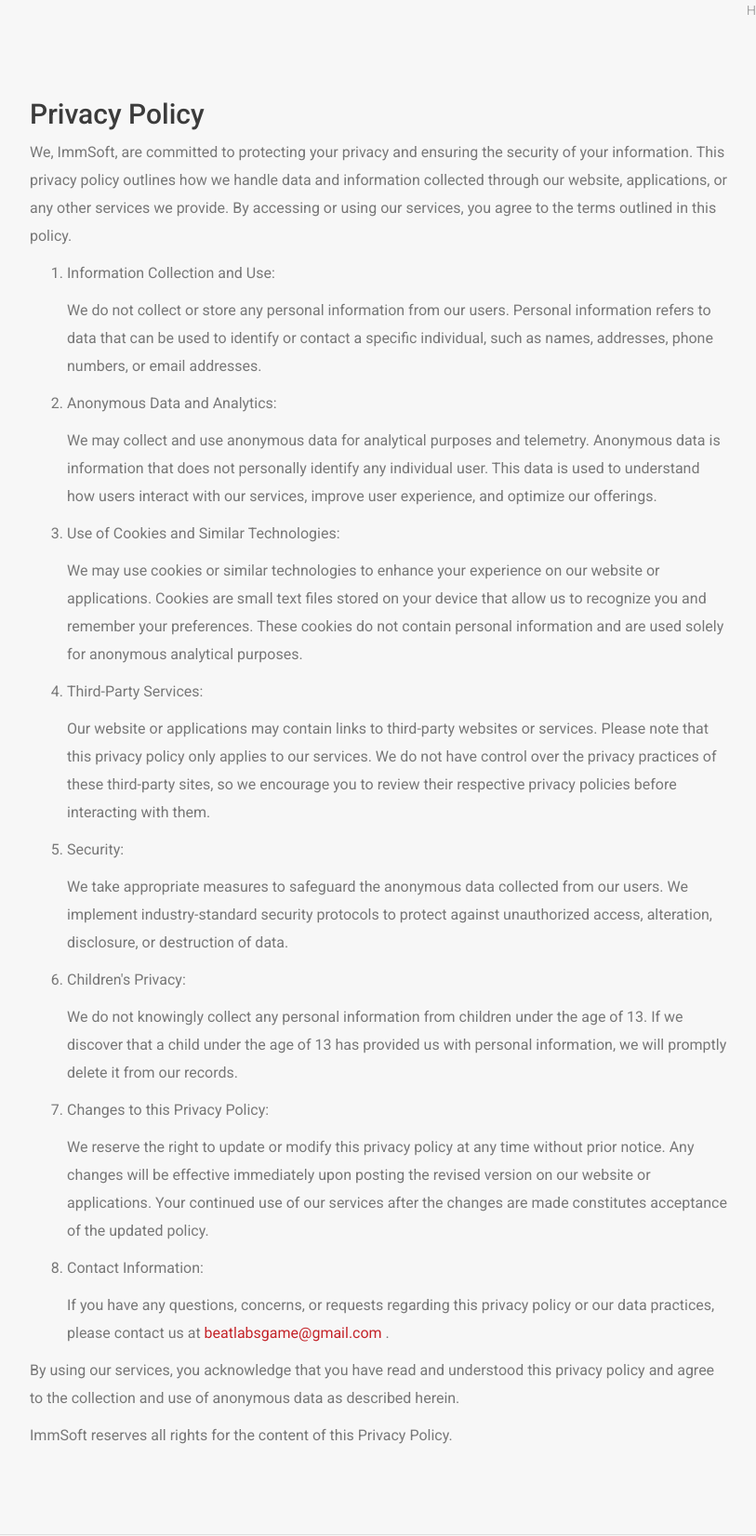
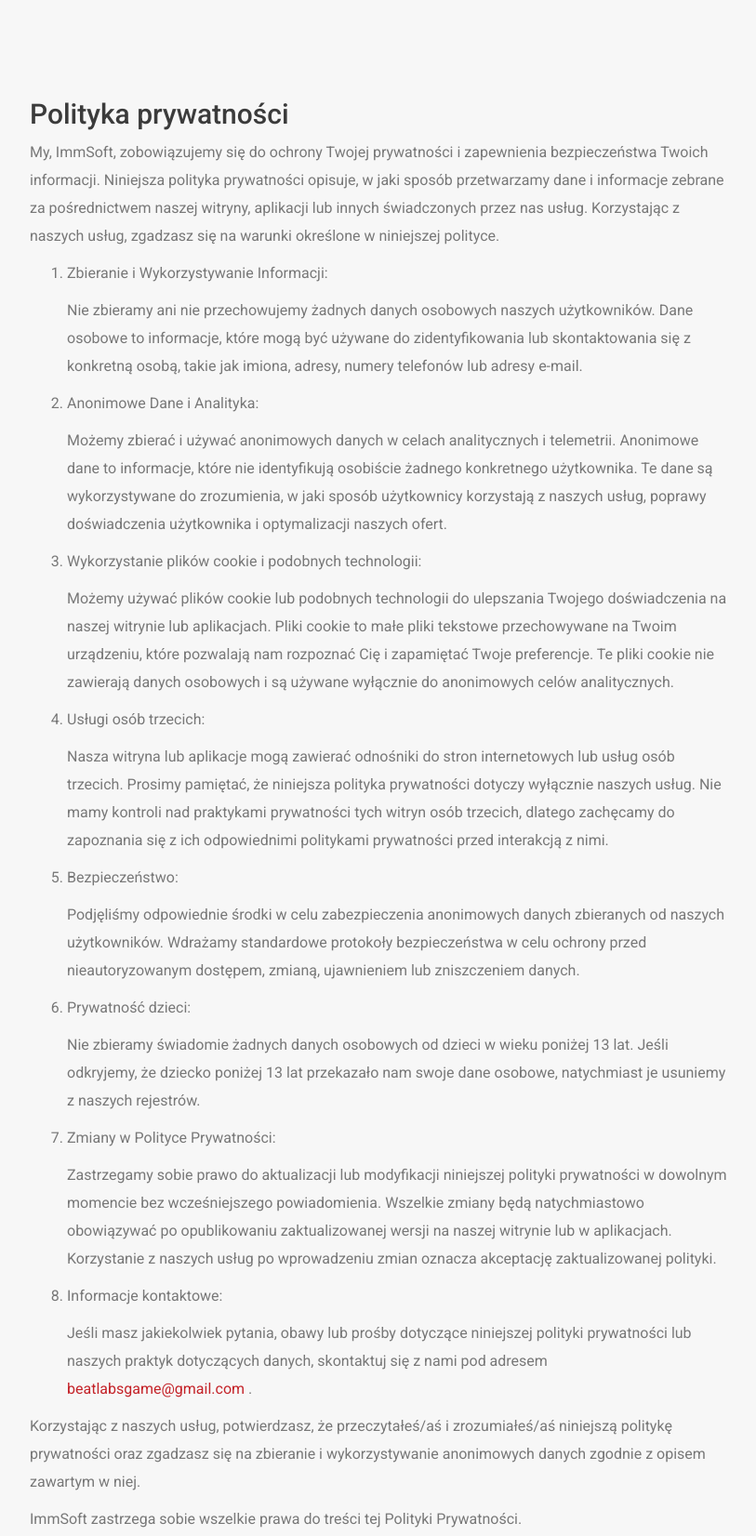
Before and after one commit to marek-stoj/BeatLabs-WebSite, a plain HTML site: page pl/privacy-policy/index.html in a window 1280 px wide. Shown: the part 44-1696 px from the top of the page at 93% size, without its empty margins (233-1046 px from the left). Drawn offline with nearby package versions, Linux system fonts and the light colour scheme.

Commit message:
Privacy Policy translation to Polish.

```diff
--- a/pl/privacy-policy/index.html
+++ b/pl/privacy-policy/index.html
@@ -2,7 +2,7 @@
   <head>
     <meta charset="UTF-8" />
 
-    <title>Privacy Policy | Beat Labs</title>
+    <title>Polityka prywatności | Beat Labs</title>
 
     <link
       rel="stylesheet"
@@ -49,10 +49,7 @@
                 <nav>
                   <ul id="menu" class="menu">
                     <li class="">
-                      <a href="/en/">home</a>
-                    </li>
-                    <li class="">
-                      <a href="/en/privacy-policy/">privacy policy</a>
+                      <a href="/pl/">strona główna</a>
                     </li>
                   </ul>
                 </nav>
@@ -67,95 +64,101 @@
           <div class="row">
             <div class="col-md-2"></div>
             <div class="col-md-8 col-sm-12 col-xs-12">
-              <h2>Privacy Policy</h2>
+              <h2>Polityka prywatności</h2>
 
               <p>
-                We, ImmSoft, are committed to protecting your privacy and
-                ensuring the security of your information. This privacy policy
-                outlines how we handle data and information collected through
-                our website, applications, or any other services we provide. By
-                accessing or using our services, you agree to the terms outlined
-                in this policy.
+                My, ImmSoft, zobowiązujemy się do ochrony Twojej prywatności i
+                zapewnienia bezpieczeństwa Twoich informacji. Niniejsza polityka
+                prywatności opisuje, w jaki sposób przetwarzamy dane i
+                informacje zebrane za pośrednictwem naszej witryny, aplikacji
+                lub innych świadczonych przez nas usług. Korzystając z naszych
+                usług, zgadzasz się na warunki określone w niniejszej polityce.
               </p>
 
               <ol>
                 <li>
-                  <p>Information Collection and Use:</p>
+                  <p>Zbieranie i Wykorzystywanie Informacji:</p>
                   <p>
-                    We do not collect or store any personal information from our
-                    users. Personal information refers to data that can be used
-                    to identify or contact a specific individual, such as names,
-                    addresses, phone numbers, or email addresses.
+                    Nie zbieramy ani nie przechowujemy żadnych danych osobowych
+                    naszych użytkowników. Dane osobowe to informacje, które mogą
+                    być używane do zidentyfikowania lub skontaktowania się z
+                    konkretną osobą, takie jak imiona, adresy, numery telefonów
+                    lub adresy e-mail.
                   </p>
                 </li>
                 <li>
-                  <p>Anonymous Data and Analytics:</p>
+                  <p>Anonimowe Dane i Analityka:</p>
                   <p>
-                    We may collect and use anonymous data for analytical
-                    purposes and telemetry. Anonymous data is information that
-                    does not personally identify any individual user. This data
-                    is used to understand how users interact with our services,
-                    improve user experience, and optimize our offerings.
+                    Możemy zbierać i używać anonimowych danych w celach
+                    analitycznych i telemetrii. Anonimowe dane to informacje,
+                    które nie identyfikują osobiście żadnego konkretnego
+                    użytkownika. Te dane są wykorzystywane do zrozumienia, w
+                    jaki sposób użytkownicy korzystają z naszych usług, poprawy
+                    doświadczenia użytkownika i optymalizacji naszych ofert.
                   </p>
                 </li>
                 <li>
-                  <p>Use of Cookies and Similar Technologies:</p>
+                  <p>Wykorzystanie plików cookie i podobnych technologii:</p>
                   <p>
-                    We may use cookies or similar technologies to enhance your
-                    experience on our website or applications. Cookies are small
-                    text files stored on your device that allow us to recognize
-                    you and remember your preferences. These cookies do not
-                    contain personal information and are used solely for
-                    anonymous analytical purposes.
+                    Możemy używać plików cookie lub podobnych technologii do
+                    ulepszania Twojego doświadczenia na naszej witrynie lub
+                    aplikacjach. Pliki cookie to małe pliki tekstowe
+                    przechowywane na Twoim urządzeniu, które pozwalają nam
+                    rozpoznać Cię i zapamiętać Twoje preferencje. Te pliki
+                    cookie nie zawierają danych osobowych i są używane wyłącznie
+                    do anonimowych celów analitycznych.
                   </p>
                 </li>
 
                 <li>
-                  <p>Third-Party Services:</p>
+                  <p>Usługi osób trzecich:</p>
                   <p>
-                    Our website or applications may contain links to third-party
-                    websites or services. Please note that this privacy policy
-                    only applies to our services. We do not have control over
-                    the privacy practices of these third-party sites, so we
-                    encourage you to review their respective privacy policies
-                    before interacting with them.
+                    Nasza witryna lub aplikacje mogą zawierać odnośniki do stron
+                    internetowych lub usług osób trzecich. Prosimy pamiętać, że
+                    niniejsza polityka prywatności dotyczy wyłącznie naszych
+                    usług. Nie mamy kontroli nad praktykami prywatności tych
+                    witryn osób trzecich, dlatego zachęcamy do zapoznania się z
+                    ich odpowiednimi politykami prywatności przed interakcją z
+                    nimi.
                   </p>
                 </li>
                 <li>
-                  <p>Security:</p>
+                  <p>Bezpieczeństwo:</p>
                   <p>
-                    We take appropriate measures to safeguard the anonymous data
-                    collected from our users. We implement industry-standard
-                    security protocols to protect against unauthorized access,
-                    alteration, disclosure, or destruction of data.
+                    Podjęliśmy odpowiednie środki w celu zabezpieczenia
+                    anonimowych danych zbieranych od naszych użytkowników.
+                    Wdrażamy standardowe protokoły bezpieczeństwa w celu ochrony
+                    przed nieautoryzowanym dostępem, zmianą, ujawnieniem lub
+                    zniszczeniem danych.
                   </p>
                 </li>
                 <li>
-                  <p>Children's Privacy:</p>
+                  <p>Prywatność dzieci:</p>
                   <p>
-                    We do not knowingly collect any personal information from
-                    children under the age of 13. If we discover that a child
-                    under the age of 13 has provided us with personal
-                    information, we will promptly delete it from our records.
+                    Nie zbieramy świadomie żadnych danych osobowych od dzieci w
+                    wieku poniżej 13 lat. Jeśli odkryjemy, że dziecko poniżej 13
+                    lat przekazało nam swoje dane osobowe, natychmiast je
+                    usuniemy z naszych rejestrów.
                   </p>
                 </li>
                 <li>
-                  <p>Changes to this Privacy Policy:</p>
+                  <p>Zmiany w Polityce Prywatności:</p>
                   <p>
-                    We reserve the right to update or modify this privacy policy
-                    at any time without prior notice. Any changes will be
-                    effective immediately upon posting the revised version on
-                    our website or applications. Your continued use of our
-                    services after the changes are made constitutes acceptance
-                    of the updated policy.
+                    Zastrzegamy sobie prawo do aktualizacji lub modyfikacji
+                    niniejszej polityki prywatności w dowolnym momencie bez
+                    wcześniejszego powiadomienia. Wszelkie zmiany będą
+                    natychmiastowo obowiązywać po opublikowaniu zaktualizowanej
+                    wersji na naszej witrynie lub w aplikacjach. Korzystanie z
+                    naszych usług po wprowadzeniu zmian oznacza akceptację
+                    zaktualizowanej polityki.
                   </p>
                 </li>
                 <li>
-                  <p>Contact Information:</p>
+                  <p>Informacje kontaktowe:</p>
                   <p>
-                    If you have any questions, concerns, or requests regarding
-                    this privacy policy or our data practices, please contact us
-                    at
+                    Jeśli masz jakiekolwiek pytania, obawy lub prośby dotyczące
+                    niniejszej polityki prywatności lub naszych praktyk
+                    dotyczących danych, skontaktuj się z nami pod adresem
                     <a href="mailto:beatlabsgame@gmail.com">
                       beatlabsgame@gmail.com
                     </a>
@@ -165,14 +168,15 @@
               </ol>
 
               <p>
-                By using our services, you acknowledge that you have read and
-                understood this privacy policy and agree to the collection and
-                use of anonymous data as described herein.
+                Korzystając z naszych usług, potwierdzasz, że przeczytałeś/aś i
+                zrozumiałeś/aś niniejszą politykę prywatności oraz zgadzasz się
+                na zbieranie i wykorzystywanie anonimowych danych zgodnie z
+                opisem zawartym w niej.
               </p>
 
               <p>
-                ImmSoft reserves all rights for the content of this Privacy
-                Policy.
+                ImmSoft zastrzega sobie wszelkie prawa do treści tej Polityki
+                Prywatności.
               </p>
             </div>
             <div class="col-md-2"></div>
```
Also changed, not shown: en/privacy-policy/index.html (+0 -3 lines), pl/index.html (+1 -1 lines), zh/privacy-policy/index.html (+0 -3 lines).
